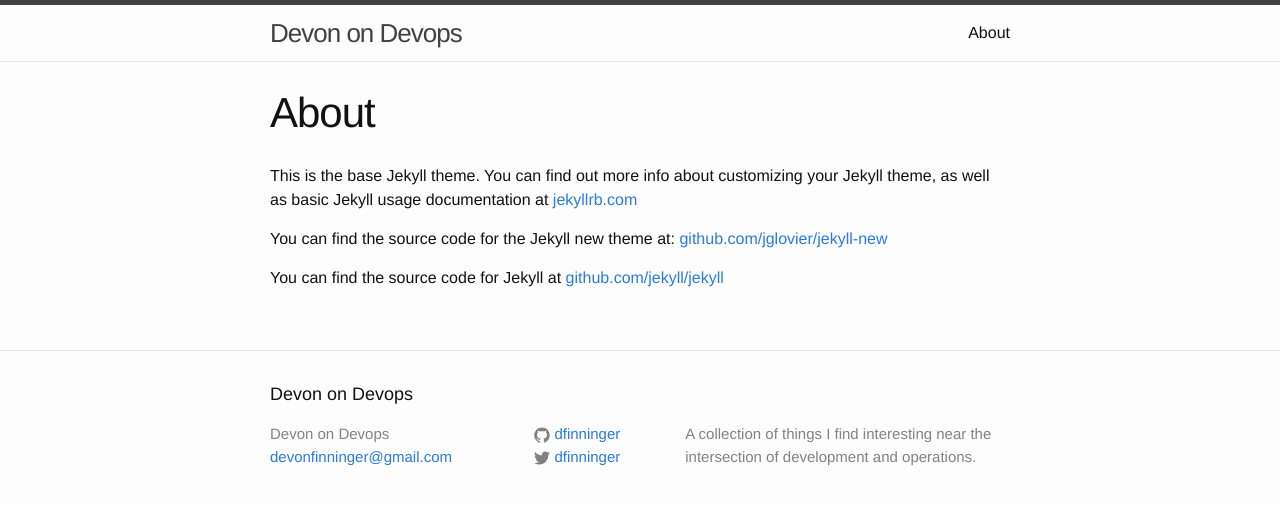
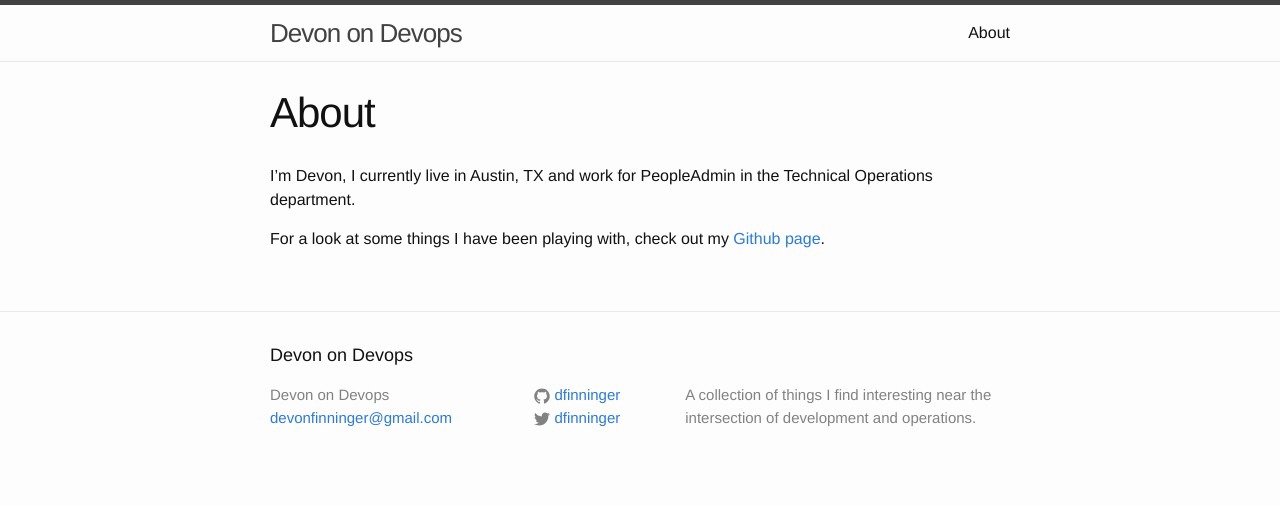
Before and after one commit to dfinninger/dfinninger.github.io, a Jekyll site: the page built from about.md, in a window 1280 px wide. Shown: the top 505 px of the page. Built offline with Jekyll 4.4.1, drawn with Linux system fonts in a browser that asks for light colours.

Commit message:
updates about me page

```diff
--- a/about.md
+++ b/about.md
@@ -4,8 +4,6 @@ title: About
 permalink: /about/
 ---
 
-This is the base Jekyll theme. You can find out more info about customizing your Jekyll theme, as well as basic Jekyll usage documentation at [jekyllrb.com](http://jekyllrb.com/)
+I'm Devon, I currently live in Austin, TX and work for PeopleAdmin in the Technical Operations department.
 
-You can find the source code for the Jekyll new theme at: [github.com/jglovier/jekyll-new](https://github.com/jglovier/jekyll-new)
-
-You can find the source code for Jekyll at [github.com/jekyll/jekyll](https://github.com/jekyll/jekyll)
+For a look at some things I have been playing with, check out my [Github page](https://github.com/dfinninger).
```
